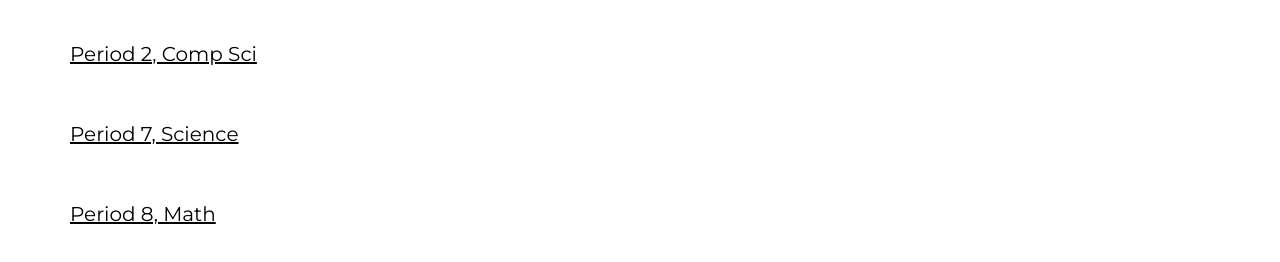
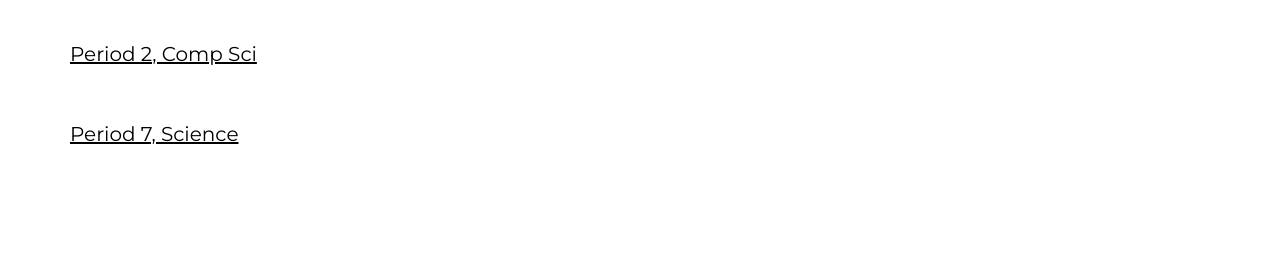
Before and after one commit to AlphaPranav9102/sneakPeak, a plain HTML site: page My_Classes.html in a window 1280 px wide. Shown: the part 364-626 px from the top of the page. Drawn offline with Linux system fonts and the light colour scheme.

Commit message:
Update My_Classes.html

```diff
--- a/My_Classes.html
+++ b/My_Classes.html
@@ -30,8 +30,7 @@
 			<a href="Comp_Sci.html" style="margin-left: 0px; padding: 0 0px; font-size: 20px; text-decoration: underline">Period 2, Comp Sci</a>
 			</br>
 			<a href="Science.html" style="margin-left: 0px; padding: 0 0px; font-size: 20px; text-decoration: underline">Period 7, Science</a>
-			</br>
-			<a href="Math.html" style="margin-left: 0px; padding: 0 0px; font-size: 20px; text-decoration: underline">Period 8, Math</a>
+
 		</div>
 
 	</body>
```
